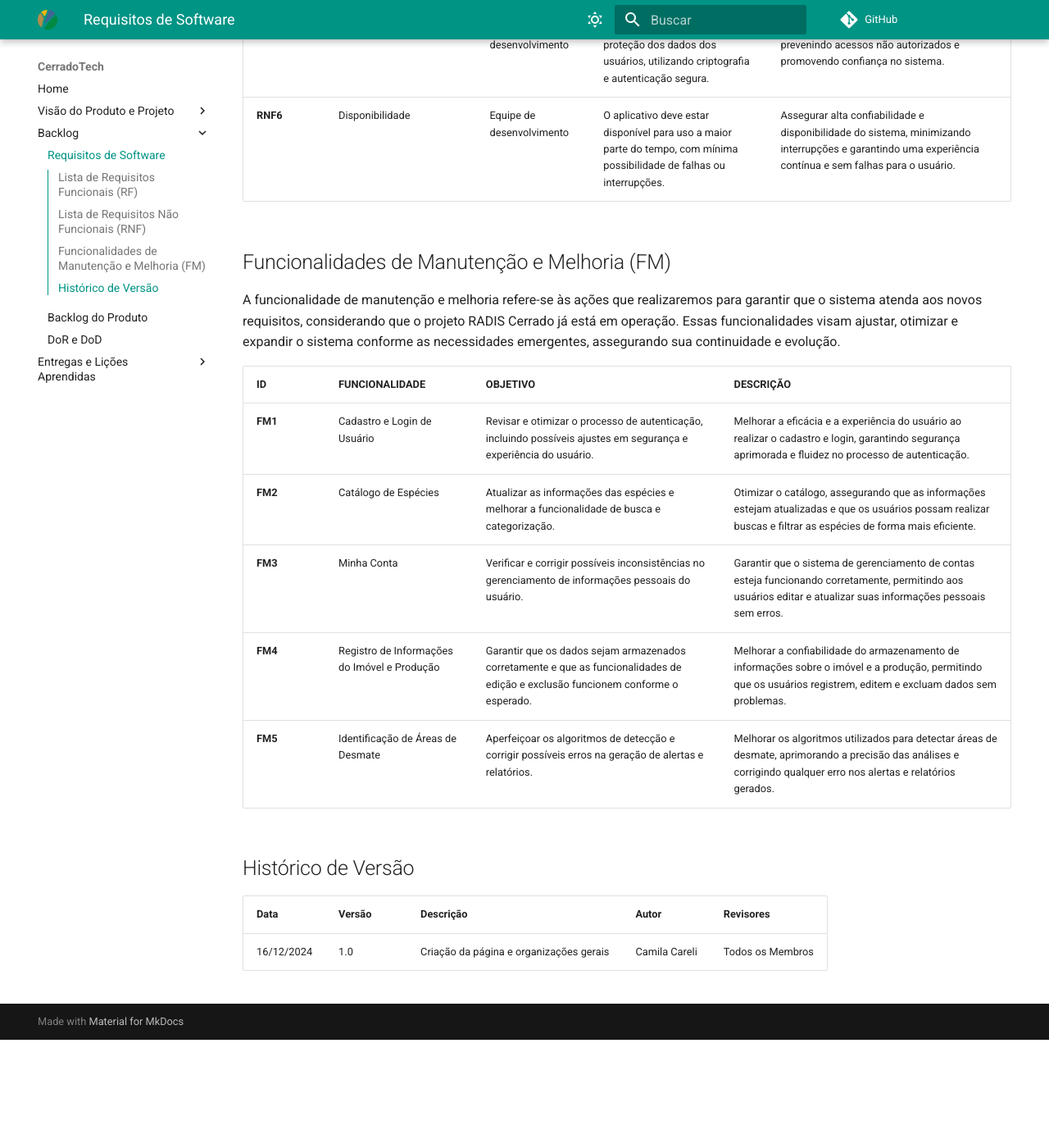
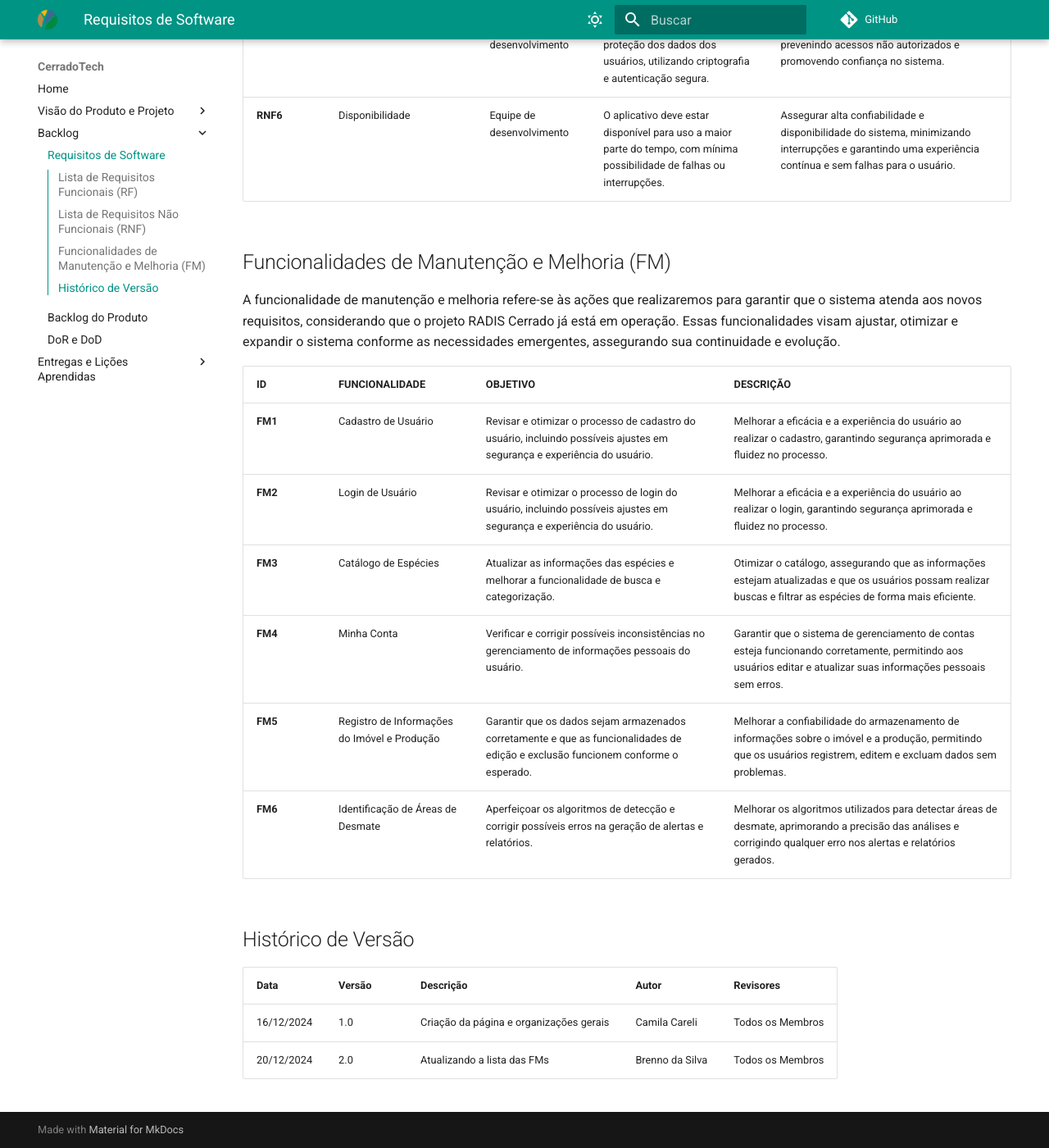
Before and after one commit to mdsreq-fga-unb/2024.2-T03-CerradoTech, an MkDocs documentation site: the page built from docs/sections/requisitos.md, in a window 1280 px wide and 1400 px high, scrolled down 1592 px. Shown: the whole window at 82% size. Built offline with MkDocs 1.6.1 and Material for MkDocs 9.7.7, drawn with Linux system fonts in a browser that asks for light colours; comment, search, counter and statistics services are not loaded; before the commit the page ends 2860 px from its top, so only the background shows below that.

Commit message:
Atualizando lista de FMs

```diff
--- a/docs/sections/requisitos.md
+++ b/docs/sections/requisitos.md
@@ -37,11 +37,12 @@ A funcionalidade de manutenção e melhoria refere-se às ações que realizarem
 
 | **ID** | **FUNCIONALIDADE**                                        | **OBJETIVO**                                                                                     | **DESCRIÇÃO**                                                                                                         |
 |------------|------------------------------------------------------------|--------------------------------------------------------------------------------------------------|-----------------------------------------------------------------------------------------------------------------------|
-| **FM1**    | Cadastro e Login de Usuário                                | Revisar e otimizar o processo de autenticação, incluindo possíveis ajustes em segurança e experiência do usuário. | Melhorar a eficácia e a experiência do usuário ao realizar o cadastro e login, garantindo segurança aprimorada e fluidez no processo de autenticação. |
-| **FM2**    | Catálogo de Espécies                                       | Atualizar as informações das espécies e melhorar a funcionalidade de busca e categorização.         | Otimizar o catálogo, assegurando que as informações estejam atualizadas e que os usuários possam realizar buscas e filtrar as espécies de forma mais eficiente. |
-| **FM3**    | Minha Conta                                               | Verificar e corrigir possíveis inconsistências no gerenciamento de informações pessoais do usuário. | Garantir que o sistema de gerenciamento de contas esteja funcionando corretamente, permitindo aos usuários editar e atualizar suas informações pessoais sem erros. |
-| **FM4**    | Registro de Informações do Imóvel e Produção               | Garantir que os dados sejam armazenados corretamente e que as funcionalidades de edição e exclusão funcionem conforme o esperado. | Melhorar a confiabilidade do armazenamento de informações sobre o imóvel e a produção, permitindo que os usuários registrem, editem e excluam dados sem problemas. |
-| **FM5**    | Identificação de Áreas de Desmate                          | Aperfeiçoar os algoritmos de detecção e corrigir possíveis erros na geração de alertas e relatórios. | Melhorar os algoritmos utilizados para detectar áreas de desmate, aprimorando a precisão das análises e corrigindo qualquer erro nos alertas e relatórios gerados. |
+| **FM1**    | Cadastro de Usuário                                | Revisar e otimizar o processo de cadastro do usuário, incluindo possíveis ajustes em segurança e experiência do usuário. | Melhorar a eficácia e a experiência do usuário ao realizar o cadastro, garantindo segurança aprimorada e fluidez no processo. |
+| **FM2**    | Login de Usuário                                | Revisar e otimizar o processo de login do usuário, incluindo possíveis ajustes em segurança e experiência do usuário. | Melhorar a eficácia e a experiência do usuário ao realizar o login, garantindo segurança aprimorada e fluidez no processo. |
+| **FM3**    | Catálogo de Espécies                                       | Atualizar as informações das espécies e melhorar a funcionalidade de busca e categorização.         | Otimizar o catálogo, assegurando que as informações estejam atualizadas e que os usuários possam realizar buscas e filtrar as espécies de forma mais eficiente. |
+| **FM4**    | Minha Conta                                               | Verificar e corrigir possíveis inconsistências no gerenciamento de informações pessoais do usuário. | Garantir que o sistema de gerenciamento de contas esteja funcionando corretamente, permitindo aos usuários editar e atualizar suas informações pessoais sem erros. |
+| **FM5**    | Registro de Informações do Imóvel e Produção               | Garantir que os dados sejam armazenados corretamente e que as funcionalidades de edição e exclusão funcionem conforme o esperado. | Melhorar a confiabilidade do armazenamento de informações sobre o imóvel e a produção, permitindo que os usuários registrem, editem e excluam dados sem problemas. |
+| **FM6**    | Identificação de Áreas de Desmate                          | Aperfeiçoar os algoritmos de detecção e corrigir possíveis erros na geração de alertas e relatórios. | Melhorar os algoritmos utilizados para detectar áreas de desmate, aprimorando a precisão das análises e corrigindo qualquer erro nos alertas e relatórios gerados. |
 
 
 
@@ -50,3 +51,4 @@ A funcionalidade de manutenção e melhoria refere-se às ações que realizarem
 | **Data**     | **Versão** | **Descrição**                                       | **Autor**                    | **Revisores**               |
 |--------------|------------|-----------------------------------------------------|------------------------------|-----------------------------|
 | 16/12/2024   | 1.0        | Criação da página e organizações gerais      | Camila Careli                       | Todos os Membros            |
+| 20/12/2024   | 2.0        | Atualizando a lista das FMs                | Brenno da Silva                       | Todos os Membros            |
```
